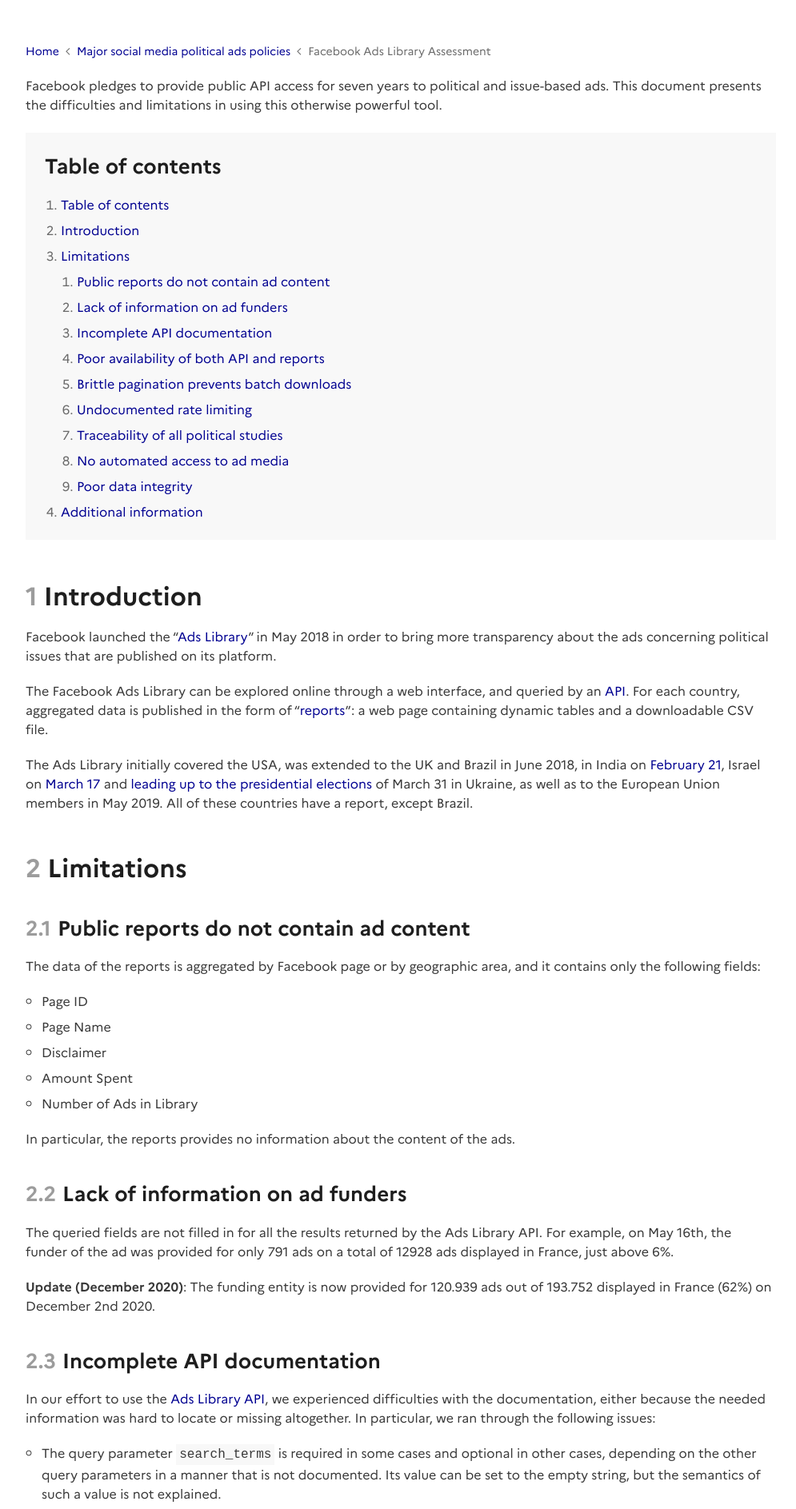
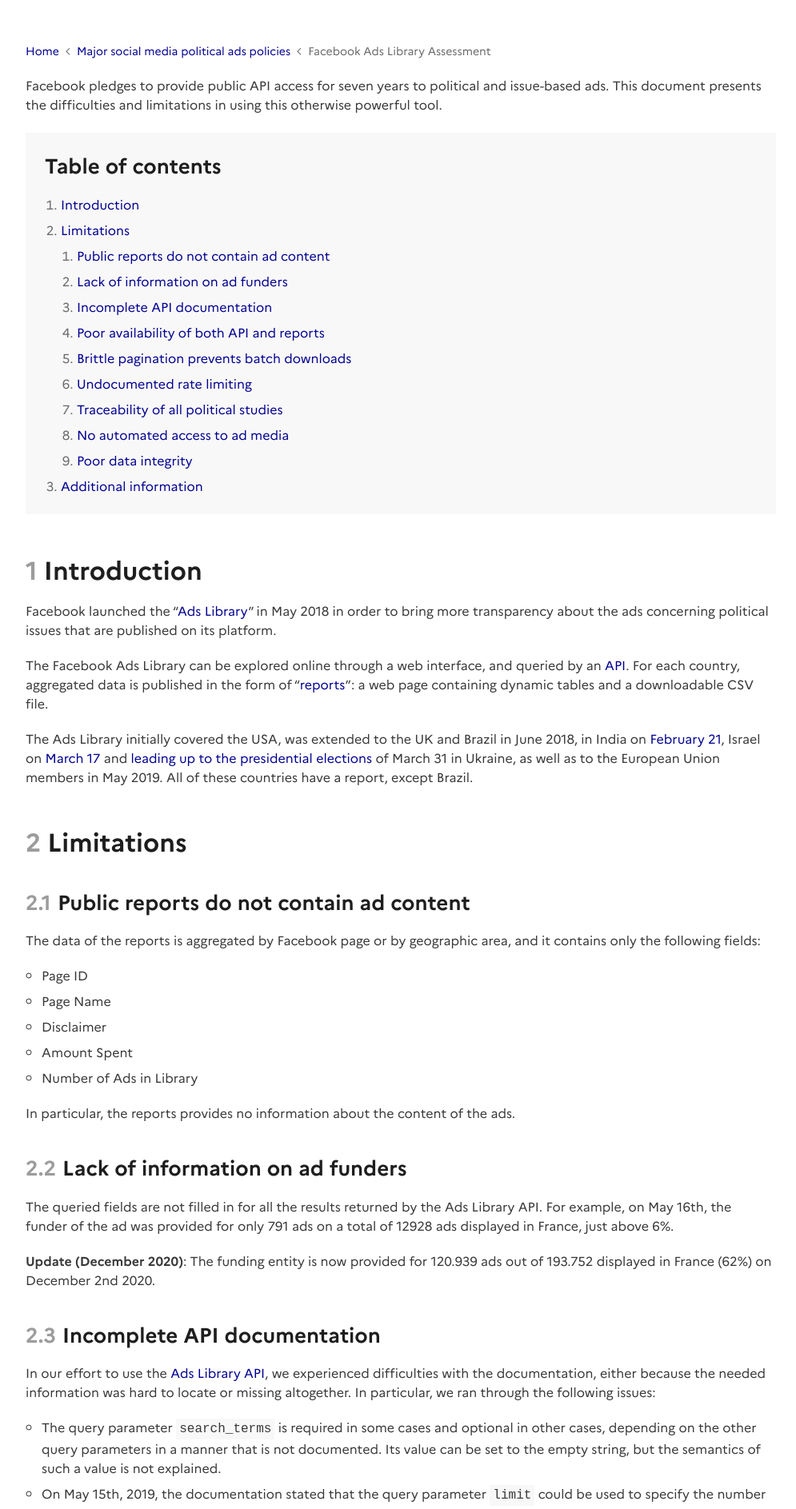
Before and after one commit to ambanum/disinfo.quaidorsay.fr, a Jekyll site: the page built from _pages/en/facebook-ads-library-assessment.md, in a window 1280 px wide. Shown: the part 409-2296 px from the top of the page at 80% size, without its empty margins (139-1134 px from the left). Built offline with Jekyll 4.4.1, drawn with Linux system fonts in a browser that asks for light colours; comment, search, counter and statistics services are not loaded.

Commit message:
Fix toc false first index

```diff
--- a/_includes/table-of-contents.md
+++ b/_includes/table-of-contents.md
@@ -1,7 +1,7 @@
 <div class="summary" markdown=1>
 
 ### {{ site.data.translations.global.tableofcontent[page.lang] }}
-{: .no-toc .summary_title}
+{: .no_toc .summary_title}
 
 1. Table of contents
 {:toc}
--- a/_pages/en/facebook-ads-library-assessment.md
+++ b/_pages/en/facebook-ads-library-assessment.md
@@ -12,7 +12,7 @@
 ---
 
 # Facebook Ads Library Assessment
-{: .no-toc}
+{: .no_toc}
 
 {% include breadcrumb.html %}
 
--- a/_sass/components/page.scss
+++ b/_sass/components/page.scss
@@ -217,22 +217,22 @@
 	&-numbering {
 		counter-reset: h2;
 
-		h2:not(.no-toc) {
+		h2:not(.no_toc) {
 			counter-reset: h3;
 		}
 
-		h3:not(.no-toc) {
+		h3:not(.no_toc) {
 			counter-reset: h4;
 		}
 
-		h4:not(.no-toc) {
+		h4:not(.no_toc) {
 			counter-reset: h5;
 		}
 
-		h2:not(.no-toc),
-		h3:not(.no-toc),
-		h4:not(.no-toc),
-		h5:not(.no-toc) {
+		h2:not(.no_toc),
+		h3:not(.no_toc),
+		h4:not(.no_toc),
+		h5:not(.no_toc) {
 			&:before {
 				display: inline;
 				padding-right: 8px;
@@ -240,22 +240,22 @@
 			}
 		}
 
-		h2:not(.no-toc):before {
+		h2:not(.no_toc):before {
 			content: counter(h2);
 			counter-increment: h2;
 		}
 
-		h3:not(.no-toc):before {
+		h3:not(.no_toc):before {
 			content: counter(h2) "."counter(h3);
 			counter-increment: h3;
 		}
 
-		h4:not(.no-toc):before {
+		h4:not(.no_toc):before {
 			content: counter(h2) "."counter(h3) "."counter(h4);
 			counter-increment: h4;
 		}
 
-		h5:not(.no-toc):before {
+		h5:not(.no_toc):before {
 			content: counter(h2) "."counter(h3) "."counter(h4) "."counter(h5);
 			counter-increment: h5;
 		}
```
